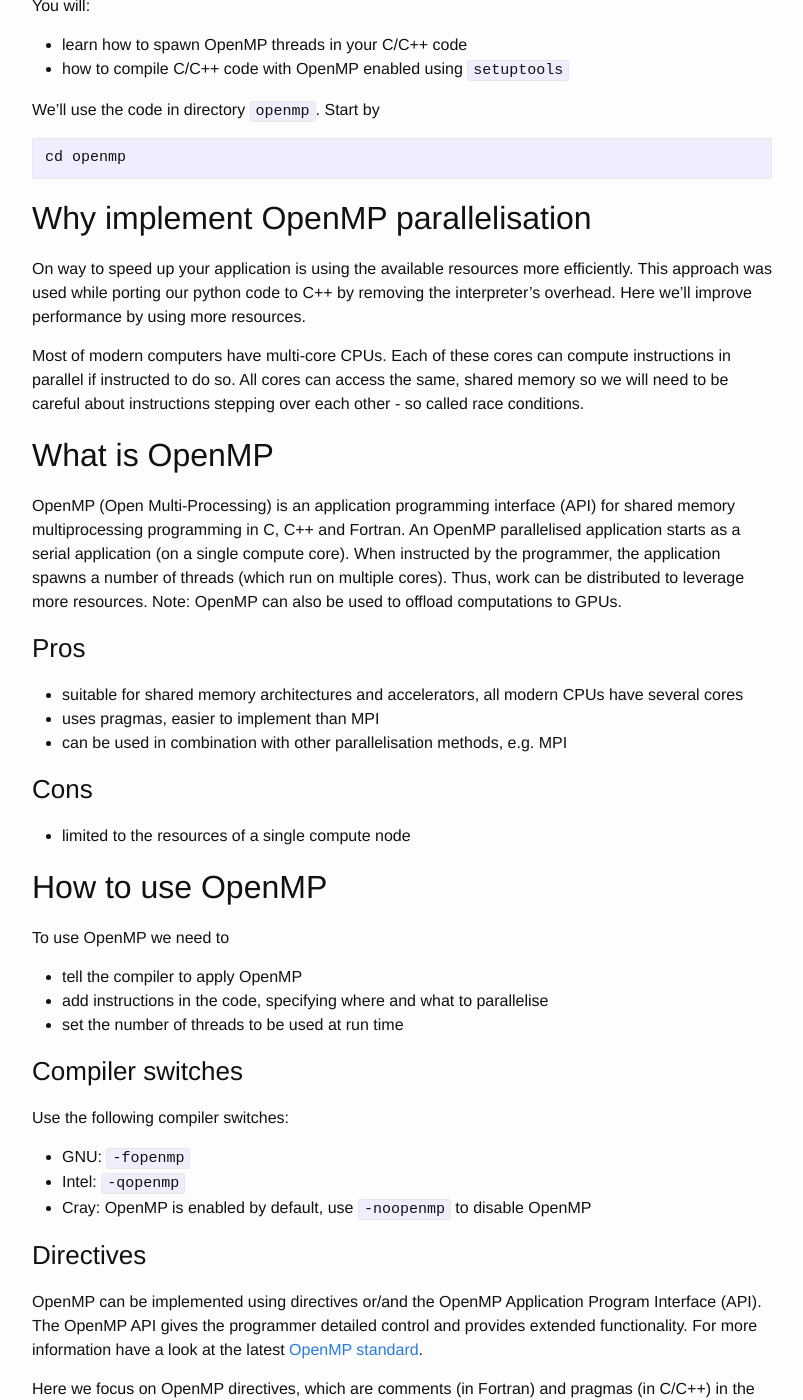
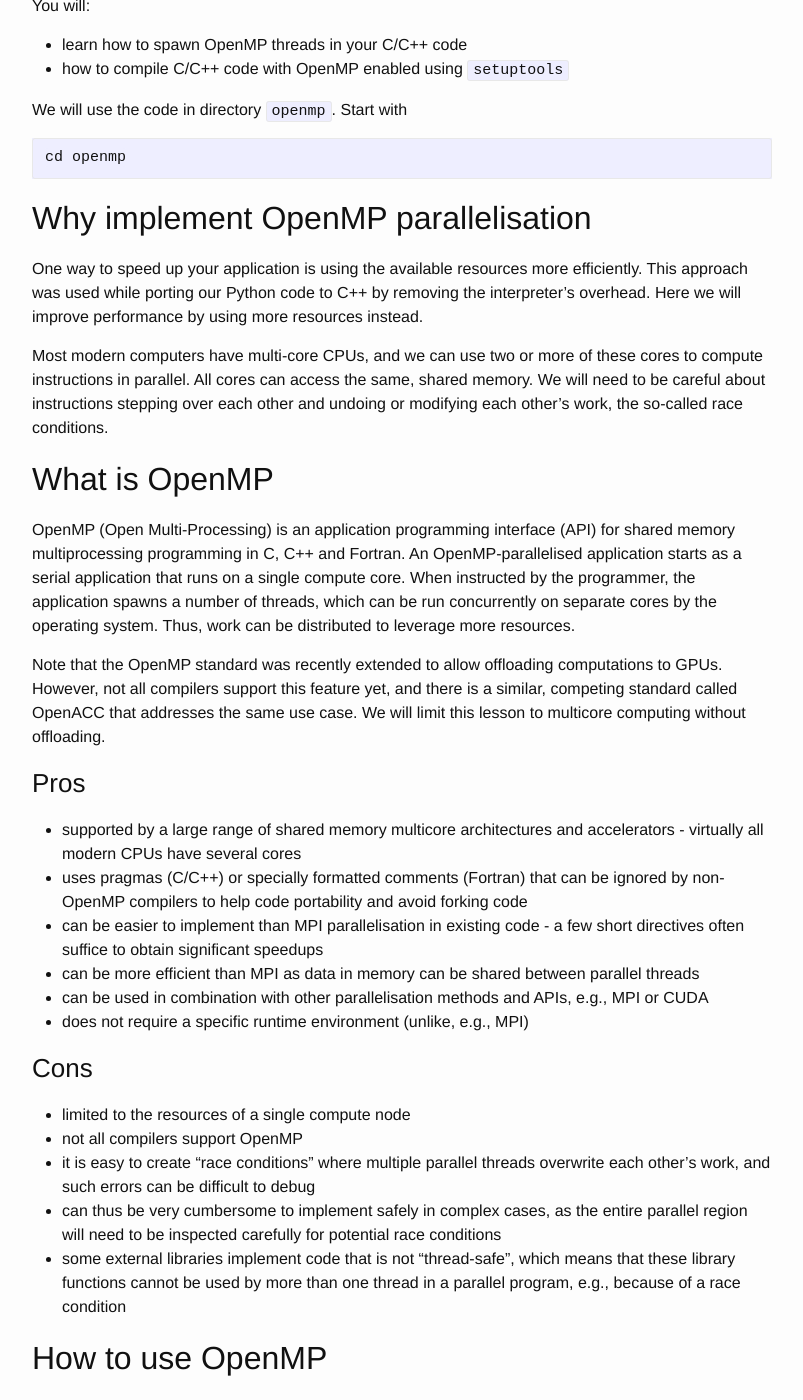
Before and after one commit to nesi/perf-training, a Jekyll site: the page built from _lessons/python-scatter/04b-openmp.md, in a window 1280 px wide and 1400 px high, scrolled down 759 px. Shown: the whole window, without its empty margins (238-1041 px from the left). Built offline with Jekyll 4.4.1, drawn with Linux system fonts in a browser that asks for light colours; some of the changed text lies outside the part shown.

Commit message:
A few modifications for OpenMP lesson

````diff
--- a/_lessons/python-scatter/04b-openmp.md
+++ b/_lessons/python-scatter/04b-openmp.md
@@ -12,36 +12,45 @@ You will:
 * learn how to spawn OpenMP threads in your C/C++ code
 * how to compile C/C++ code with OpenMP enabled using `setuptools`
 
-We'll use the code in directory `openmp`. Start by
+We will use the code in directory `openmp`. Start with
 ```
 cd openmp
 ```
 
 ## Why implement OpenMP parallelisation
 
-On way to speed up your application is using the available resources more efficiently. This approach was used while porting our python code to C++ by removing the interpreter's overhead. Here we'll improve performance by using more resources.
+One way to speed up your application is using the available resources more efficiently. This approach was used while porting our Python code to C++ by removing the interpreter's overhead. Here we will improve performance by using more resources instead.
 
-Most of modern computers have multi-core CPUs. Each of these cores can compute instructions in parallel if instructed to do so. All cores can access the same, shared memory so we will need to be careful about instructions stepping over each other - so called race conditions.
+Most modern computers have multi-core CPUs, and we can use two or more of these cores to compute instructions in parallel. All cores can access the same, shared memory. We will need to be careful about instructions stepping over each other and undoing or modifying each other's work, the so-called race conditions.
 
 ## What is OpenMP
 
-OpenMP (Open Multi-Processing) is an application programming interface (API) for shared memory multiprocessing programming in C, C++ and Fortran.  An OpenMP parallelised application starts as a serial application (on a single compute core). When instructed by the programmer, the application spawns a number of threads (which run on multiple cores). Thus, work can be distributed to leverage more resources. Note: OpenMP can also be used to offload computations to GPUs.
+OpenMP (Open Multi-Processing) is an application programming interface (API) for shared memory multiprocessing programming in C, C++ and Fortran.  An OpenMP-parallelised application starts as a serial application that runs on a single compute core. When instructed by the programmer, the application spawns a number of threads, which can be run concurrently on separate cores by the operating system. Thus, work can be distributed to leverage more resources.
+
+Note that the OpenMP standard was recently extended to allow offloading computations to GPUs. However, not all compilers support this feature yet, and there is a similar, competing standard called OpenACC that addresses the same use case. We will limit this lesson to multicore computing without offloading.
 
 ### Pros
 
-* suitable for shared memory architectures and accelerators, all modern CPUs have several cores
-* uses pragmas, easier to implement than MPI
-* can be used in combination with other parallelisation methods, e.g. MPI
+* supported by a large range of shared memory multicore architectures and accelerators - virtually all modern CPUs have several cores
+* uses pragmas (C/C++) or specially formatted comments (Fortran) that can be ignored by non-OpenMP compilers to help code portability and avoid forking code
+* can be easier to implement than MPI parallelisation in existing code - a few short directives often suffice to obtain significant speedups
+* can be more efficient than MPI as data in memory can be shared between parallel threads
+* can be used in combination with other parallelisation methods and APIs, e.g., MPI or CUDA
+* does not require a specific runtime environment (unlike, e.g., MPI)
 
 ### Cons
 
 * limited to the resources of a single compute node
+* not all compilers support OpenMP
+* it is easy to create "race conditions" where multiple parallel threads overwrite each other's work, and such errors can be difficult to debug
+* can thus be very cumbersome to implement safely in complex cases, as the entire parallel region will need to be inspected carefully for potential race conditions
+* some external libraries implement code that is not "thread-safe", which means that these library functions cannot be used by more than one thread in a parallel program, e.g., because of a race condition
 
 ## How to use OpenMP
 
 To use OpenMP we need to
 * tell the compiler to apply OpenMP
-* add instructions in the code, specifying where and what to parallelise
+* add directives to the code, specifying where and what to parallelise
 * set the number of threads to be used at run time
 
 ### Compiler switches
@@ -49,38 +58,50 @@ To use OpenMP we need to
 Use the following compiler switches:
 * GNU: `-fopenmp`
 * Intel: `-qopenmp`
-* Cray: OpenMP is enabled by default, use `-noopenmp` to disable OpenMP
+* Cray: OpenMP is enabled by default, use `-h noomp` to disable OpenMP
 
 ### Directives
 
-OpenMP can be implemented using directives or/and the OpenMP Application Program Interface (API). The OpenMP API gives the programmer detailed control and provides extended functionality. For more information have a look at the latest [OpenMP standard](https://www.openmp.org/wp-content/uploads/openmp-4.5.pdf).
+Parallelisation with OpenMP is implemented using directives, which are written as pragmas (C/C++) or specially formatted comments (Fortran). OpenMP also provides an additional Application Program Interface (API) that allows the programm to configure and query the runtime environment, e.g., to find out how many threads are running in parallel and which thread ID is running a given parallel section. For more information, have a look at the latest [OpenMP standard](https://www.openmp.org/wp-content/uploads/openmp-4.5.pdf).
 
-Here we focus on OpenMP directives, which are comments (in Fortran) and pragmas (in C/C++) in the source code that are interpreted by the compiler. The same source code can be used to build a serial or threaded version of the application by turning off/on the OpenMP compiler switch.
+Here we focus on OpenMP directives in the source code that are interpreted by the compiler. The same source code can be used to build a serial or threaded version of the application by simply turning the OpenMP compiler switch on or off, and a non-OpenMP compiler will ignore the directives as unknown pragmas (C/C++) or as comments (Fortran).
 
 OpenMP directives always start with:
 * C/C++: `#pragma omp`
 * Fortran (free form): `!$omp`
 
-These are followed by the _directive names_ and _clauses_, controlling parallelisation and data handling. OpenMP directives can consist of multiple statements and can be extended to multiple lines using line continuation statements (C/C++ using `\` at the end of the line).
+These are followed by the _directive names_ and _clauses_, controlling parallelisation and data handling. OpenMP directives can consist of multiple statements and can be extended to multiple lines using line continuation statements (Fortran) or `\` (C/C++) at the end of the line.
 
-There are various ways to distribute the workloads, the most common being the parallel loop represented below:
+There are various ways to distribute workloads for parallel execution, the most common being the parallel loop represented below:
+
 [![example-mpi-gather](images/example_omp_threads.png)](images/example_omp_threads.png)
 
-The application always starts in serial. When requested, multiple threads are created/spawned. In this particular case, the number of threads is 3 and each threads performs three iterations (9 iterations altogether).
+The application always starts in serial mode on a single thread (single arrow at the top). When requested, multiple threads are created/spawned (multiple arrays at the top). In this particular case, the number of threads is 3 (coloured boxes), and each thread performs three iterations (9 iterations altogether). In this simple example, each thread stores its results in separate elements of array `a`, and no additional processing is needed at the end of the parallel region (this would be different if we wanted to, e.g., compute a global sum of all elements of `a` - see the next example). The program then resumes running on a single thread (single arrow at the bottom).
 
 ### Data handling
-Because OpenMP is based on the shared memory programming model, most variables are shared by default. Other variables like loop index are meant to be private. By private we mean that every thread gets its own copy of the variable - the variable can take a different value for each thread. The programer determines which variables are private and which are shared.
+Because OpenMP is based on the shared memory programming model, most variables are shared by default. Other variables like loop index are meant to be private. By private we mean that every thread gets its own copy of the variable - the variable can take a different value for each thread. The programmer determines which variables are private and which are shared.
 
 ### Example
 In the following, we parallelise a loop computing a sum.
 ```
-#pragma omp parallel for private(arr) reduction(+:res)
+#pragma omp parallel for default(none) shared(nc,x,y) reduction(+:res)
 for (int i = 0; i < nc - 1; ++i) {
+   double arr[2];
    arr[0] = x[i]; arr[1] = y[i];
    res += computeProperty(arr);
 }
 ```
-With the `parallel` statement we spawn threads. The number of threads is set by the environment variable `OMP_NUM_THREADS`, which can be set to anything from 1 to the number of cores on a node, e.g. `export OMP_NUM_THREADS=36`. The `for` loop construct specifies what to parallelise. As a result the different iterations of the loop can be handled by multiple threads. Each thread gets its own copy of the loop index variable. Arrays `x` and `y` are shared - each thread has access to the same arrays `x` and `y`. Array `arr` is declared as `private` with each thread getting its own copy to prevent race conditions. The sum across iterations is stored in `res`, the value of which is collected from all thread. This is indicated by the `reduction(+:res)` directive.
+With the `parallel` statement we ask the compiler to spawn threads. The number of threads can be set using environment variable `OMP_NUM_THREADS`: Choosing `export OMP_NUM_THREADS=1` will cause the program to run on a single thread only, while any number above that will result in parallel execution. A useful upper limit is the number of cores on a node, e.g., `export OMP_NUM_THREADS=36`. Note that this does not necessarily mean that your program will run 36 times faster, it can be much less than that (this is what we call "scaling").
+
+The `for` construct specifies that we want to parallelise the `for` loop that immediately follows the pragma. The different iterations of the loop will be then handled by different threads.
+
+It is good practice to always use the `default(none)` clause, which forces us to declare the `shared` or `private` status of each variable that was defined _prior_ to the parallel region. Variables that are defined _inside_ the parallel region, such as the loop index variable `i` or helper variable `arr`, are automatically private; each thread will get its own copy of `i` and `arr`. The same is true for variables that are declared inside functions such as `computeProperty`.
+
+It is generally good practice to define local variables such as `arr` inside the loop where possible. This will make your program easier to read and maintain, and you don't have to worry about creating race conditions by erroneously sharing a variable between threads. If you still need to declare, e.g., `myvariable` outside the loop, add the clause `private(myvariable)` to the OpenMP pragma.
+
+The loop trip count `nc` and data arrays `x` and `y` can be shared as they are not changed inside the loop. Each thread will access the same data in memory, which is very efficient.
+
+Variable `res` is special - it has to store the sum across all loop iterations at the end of the loop, even though the iterations are executed by different threads. So `res` needs to be private to each thread at first and store partial sums. These partial sums need to be collected by the original thread at the end to compute a grand total, which will then be stored in `res` on that thread. The `reduction(+:res)` clause makes sure that the compiler will insert all the required code to accomplish this.
 
 ## Exercises
 
````
